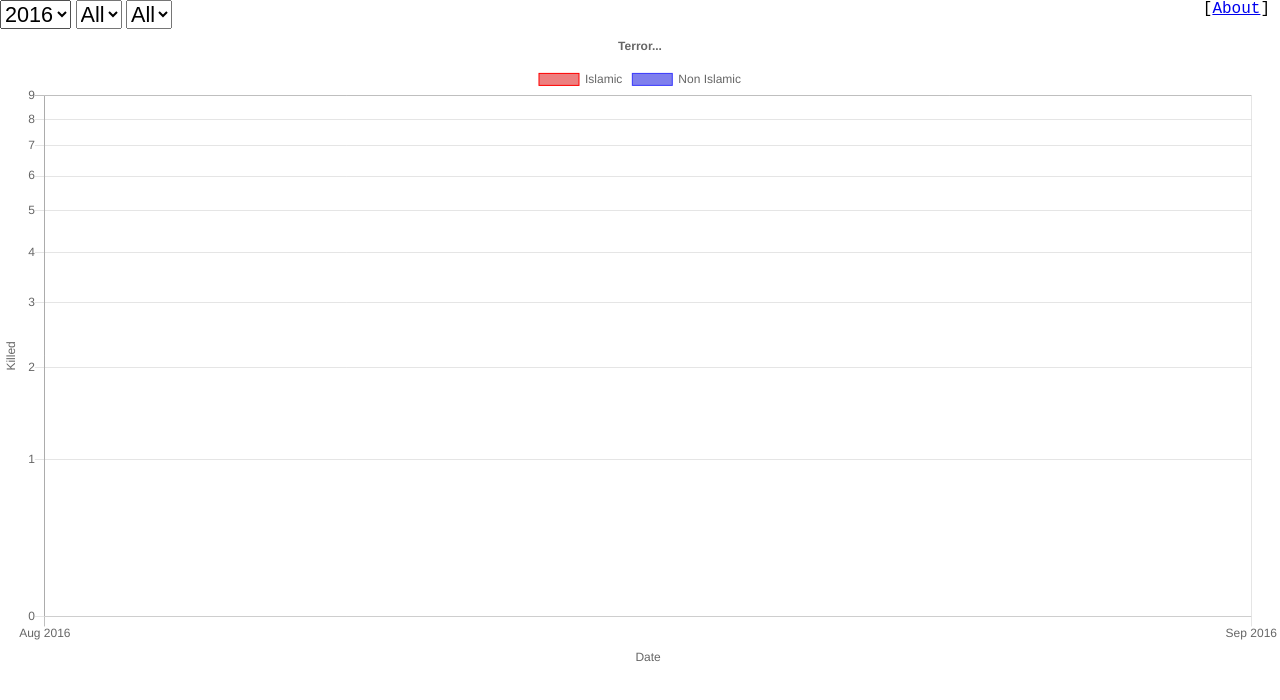
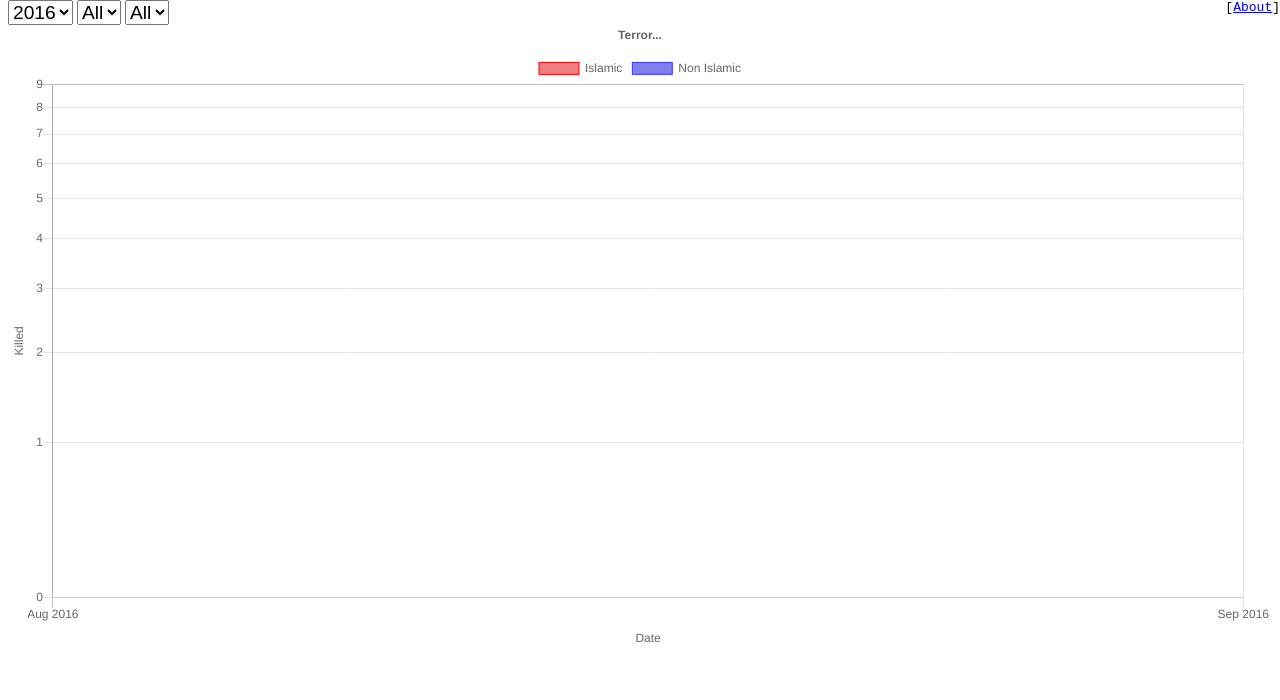
Before and after one commit to aulawabbel/terror, a website with bundled scripts: page app/index.html in a window 1280 px wide. Built offline with nearby package versions, Linux system fonts and the light colour scheme.

Commit message:
Simplified the css and layout.

```diff
--- a/app/index.html
+++ b/app/index.html
@@ -5,41 +5,38 @@
     <title>Global Terror Graph</title>
     <style>
         .graphcontainer {
+            width: 100%;
+        }
+        #container {
+            width: 100%;
+            position: relative;
+            top: 10px;
+            bottom: 0px;;
+        }
+
+        .footer {
             position: absolute;
-            left: 0px;
-            right:0px ;
+            font-family: monospace;
             top: 0px;
-            bottom: 0px;
+            right: 0px;
+
         }
-        .graphoverlay {
-            font-size: large;
-            z-index: 2;
+
+        .filter-selectboxes {
+            position: absolute;
+            top: 0px;
         }
+
+        select {
+            max-width: 150px;
+            font-size: larger;
+        }
+
         canvas {
             -moz-user-select: none;
             -webkit-user-select: none;
             -ms-user-select: none;
             z-index: 1;
-        }
-        .filter-selectboxes {
-            float: left;
-        }
-        select {
-            font-size: larger;
-            max-width: 200px;
-        }
-        .footer {
-            float: right;
-        }
-
-        .datalink {
-            float: left;
-            font-family: monospace;
-            margin-right: 10px;
-        }
-        .facebook {
-            float: right;
-            font-size: small;
         }
     </style>
 </head>
@@ -47,10 +44,11 @@
 <body>
 <!-- START Facebook like -->
 <div id="fb-root"></div>
-<script>(function(d, s, id) {
+<script>(function (d, s, id) {
     var js, fjs = d.getElementsByTagName(s)[0];
     if (d.getElementById(id)) return;
-    js = d.createElement(s); js.id = id;
+    js = d.createElement(s);
+    js.id = id;
     js.src = "//connect.facebook.net/en_US/sdk.js#xfbml=1&version=v2.7";
     fjs.parentNode.insertBefore(js, fjs);
 }(document, 'script', 'facebook-jssdk'));</script>
@@ -58,7 +56,9 @@
 
 
 <div class="graphcontainer">
-    <div class="graphoverlay">
+        <div id="container">
+            <canvas id="canvas"></canvas>
+        </div>
         <div class="filter-selectboxes">
             <!--label for="select_year">Year:</label-->
             <select title="Year of terror" id="select_year">
@@ -90,25 +90,25 @@
         </div>
 
         <div class="footer">
-            <div class="datalink">
             [<a href="https://github.com/aulawabbel/terror#terror">About</a>]
-            </div>
-            <div class="facebook">
-                <div class="fb-like" data-href="https://aulawabbel.github.io/terror/" data-width="100" data-layout="button_count" data-action="recommend" data-show-faces="false" data-share="true"></div>
-            </div>
-        </div>
-        <div id="container">
-            <canvas id="canvas"></canvas>
+            <div class="fb-like" data-href="https://aulawabbel.github.io/terror/" data-width="100"
+                 data-layout="button_count" data-action="recommend" data-show-faces="false" data-share="true"></div>
         </div>
 
 </div>
-</div>
 <script src="dist/bundle.js"></script>
 <script>
-    (function(i,s,o,g,r,a,m){i['GoogleAnalyticsObject']=r;i[r]=i[r]||function(){
-                (i[r].q=i[r].q||[]).push(arguments)},i[r].l=1*new Date();a=s.createElement(o),
-            m=s.getElementsByTagName(o)[0];a.async=1;a.src=g;m.parentNode.insertBefore(a,m)
-    })(window,document,'script','https://www.google-analytics.com/analytics.js','ga');
+    (function (i, s, o, g, r, a, m) {
+        i['GoogleAnalyticsObject'] = r;
+        i[r] = i[r] || function () {
+                    (i[r].q = i[r].q || []).push(arguments)
+                }, i[r].l = 1 * new Date();
+        a = s.createElement(o),
+                m = s.getElementsByTagName(o)[0];
+        a.async = 1;
+        a.src = g;
+        m.parentNode.insertBefore(a, m)
+    })(window, document, 'script', 'https://www.google-analytics.com/analytics.js', 'ga');
 
     ga('create', 'UA-82125333-1', 'auto');
     ga('send', 'pageview');
```
Lines whose indentation alone changed are shown as unchanged.
